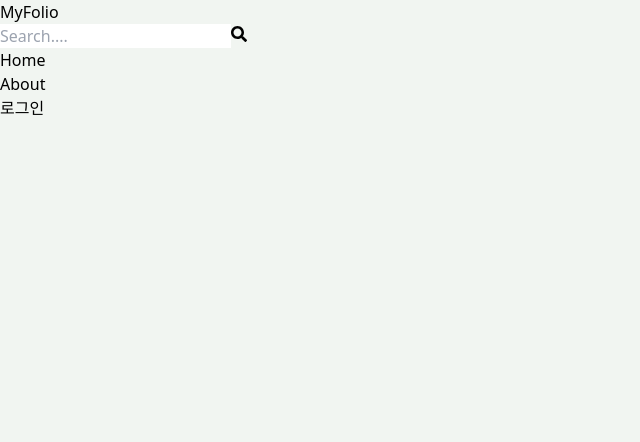
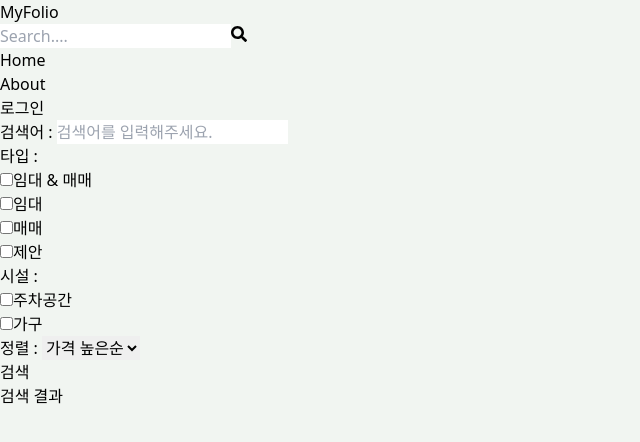
Before and after one commit to ehgud1008/mern_stack_project, a React (Vite) app in the folder client/: page /searchListing in a window 1280 px wide. Shown: the top 442 px of the page, without its empty margins (0-640 px from the left). Built offline with nearby package versions, Linux system fonts and the light colour scheme.

Commit message:
리스팅 검색결과 페이지 ui

```diff
--- a/client/src/App.jsx
+++ b/client/src/App.jsx
@@ -11,6 +11,7 @@ import CreateListing from './pages/CreateListing';
 import MyListing from './pages/MyListing';
 import UpdateListing from './pages/UpdateListing';
 import Listing from './pages/Listing';
+import SearchListing from './pages/SearchListing';
 
 export default function App() {
   return (
@@ -22,6 +23,7 @@ export default function App() {
         <Route path='/signUp' element={<SignUp />} />
         <Route path='/about' element={<About />} />
         <Route path='/listing/:_id' element={<Listing />} />
+        <Route path='/searchListing' element={ <SearchListing />} />
         <Route element={<Private />} >
           <Route path='/profile' element={<Profile />} />
           <Route path='/createListing' element={<CreateListing />} />
--- /dev/null
+++ b/client/src/pages/SearchListing.jsx
@@ -0,0 +1,64 @@
+import React from 'react'
+
+const SearchListing = () => {
+  return (
+    <div className='flex flex-col md:flex-row'>
+        <div className='p-7 border-b-2 md:border-r-2 md:min-h-screen'>
+            <form className='flex flex-col gap-8'>
+                <div className='flex items-center gap-2'>
+                    <label className='whitespace-nowrap font-semibold'>검색어 : </label>
+                    <input type='text' id='searchKeyword' placeholder='검색어를 입력해주세요.'
+                          className='border rounded-lg p-3 w-full'/>
+                </div>
+                <div className='flex gap-6 flex-wrap items-center'>
+                    <label className='font-semibold'>타입 : </label>
+                    <div className='flex gap-2'>
+                        <input type='checkbox' id='all' className='w-5' />
+                        <span>임대 & 매매</span>
+                    </div>
+                    <div className='flex gap-2'>
+                        <input type='checkbox' id='rent' className='w-5' />
+                        <span>임대</span>
+                    </div>
+                    <div className='flex gap-2'>
+                        <input type='checkbox' id='sale' className='w-5' />
+                        <span>매매</span>
+                    </div>
+                    <div className='flex gap-2'>
+                        <input type='checkbox' id='offer' className='w-5' />
+                        <span>제안</span>
+                    </div>
+                </div>
+
+                <div className='flex gap-6 flex-wrap items-center'>
+                    <label className='font-semibold'>시설 : </label>
+                    <div className='flex gap-2'>
+                        <input type='checkbox' id='parking' className='w-5' />
+                        <span>주차공간</span>
+                    </div>
+                    <div className='flex gap-2'>
+                        <input type='checkbox' id='furnished' className='w-5' />
+                        <span>가구</span>
+                    </div>
+                </div>
+
+                <div className='flex gap-6 items-center gap-2'>
+                    <label className='font-semibold'>정렬 : </label>
+                    <select id='sort' className='border rounded-lg p-2'>
+                        <option>가격 높은순</option>
+                        <option>가격 낮은순</option>
+                        <option>최신순</option>
+                        <option>오래된순</option>
+                    </select>
+                </div>
+                <button className='bg-slate-700 text-white p-3 rounded-lg uppercase hover:opacity-95'>검색</button>
+            </form>
+        </div>
+        <div className=''>
+            <h1 className='text-3xl font-semibold border-b p-3 text-slate-700 m'>검색 결과</h1>
+        </div>
+    </div>
+  )
+}
+
+export default SearchListing
```
